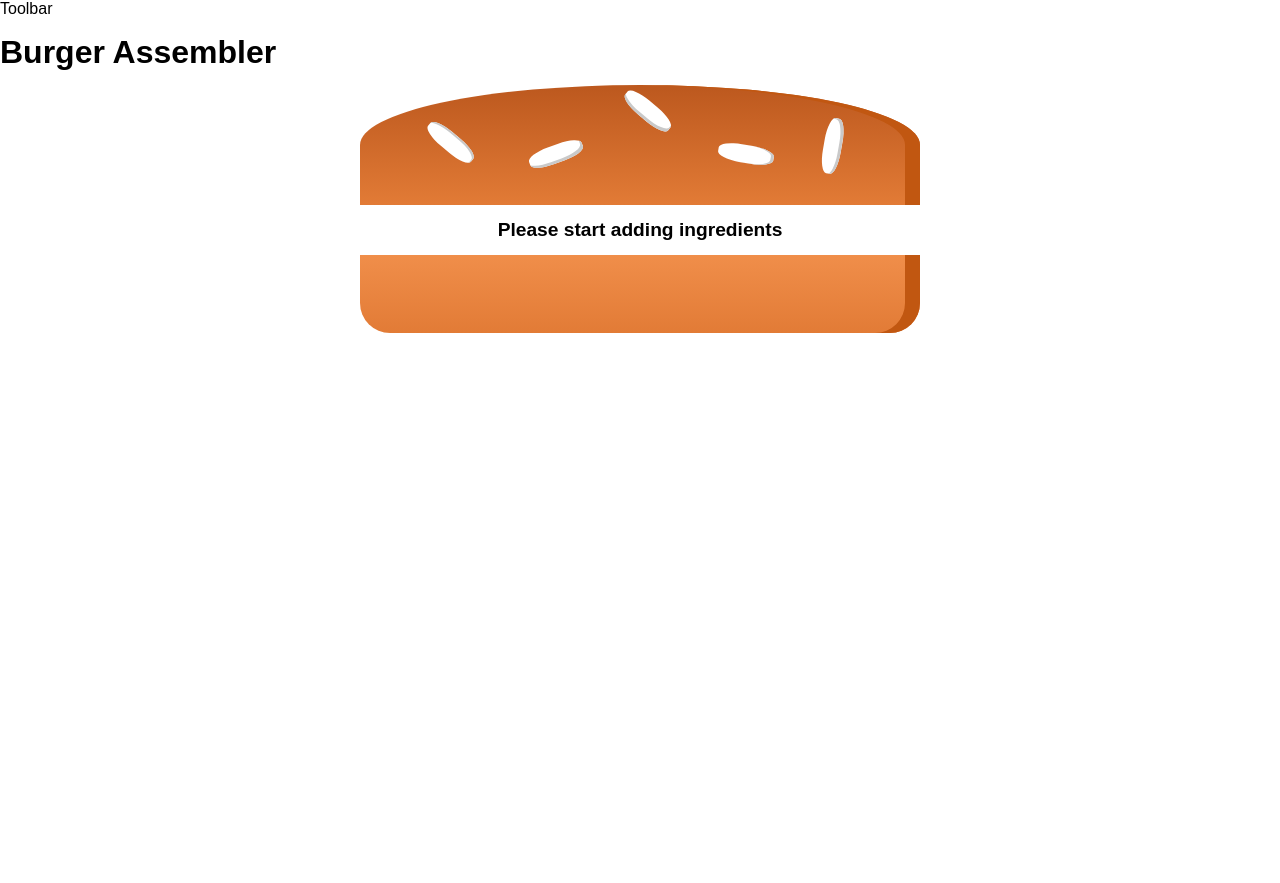
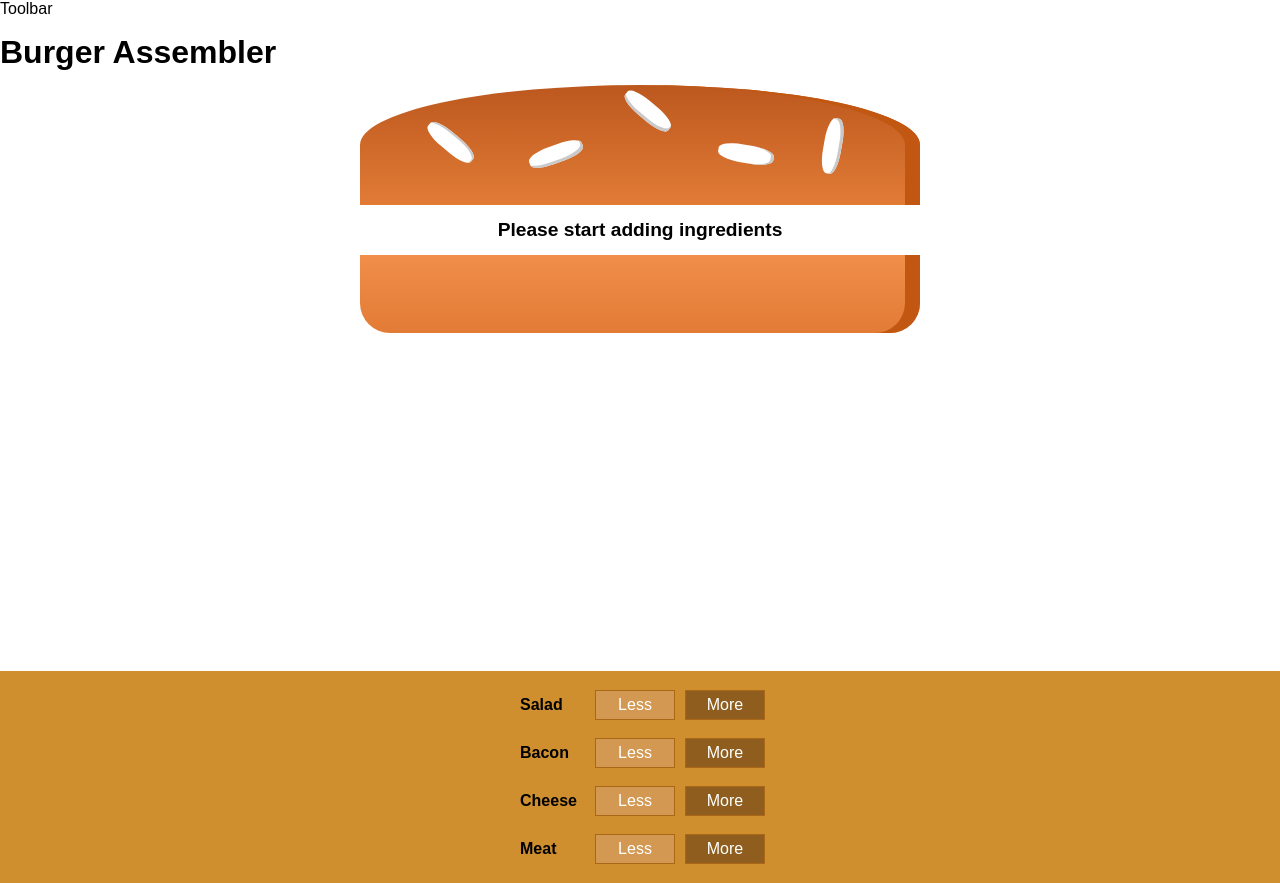
Before and after one commit to Rzublin/burger-assembler, a React (Create React App) app: page / in a window 1280 px wide. Before the commit the page ends 800 px from the top, so only its background shows below. Built offline with nearby package versions, Linux system fonts and the light colour scheme; a web font is replaced by a local one.

Commit message:
feat: add burger build controls

```diff
--- /dev/null
+++ b/src/components/Burger/BuildControls/BuildControl/BuildControl.js
@@ -0,0 +1,34 @@
+import React from "react";
+import styles from "./BuildControl.module.css";
+import PropTypes from "prop-types";
+
+function BuildControl({
+  label,
+  type,
+  addIngredientHandler,
+  removeIngredientHandler,
+}) {
+  return (
+    <div className={styles.BuildControl}>
+      <div className={styles.Label}>{label}</div>
+      <button
+        onClick={() => removeIngredientHandler(type)}
+        className={styles.Less}
+      >
+        Less
+      </button>
+      <button
+        onClick={() => addIngredientHandler(type)}
+        className={styles.More}
+      >
+        More
+      </button>
+    </div>
+  );
+}
+
+BuildControl.propTypes = {
+  label: PropTypes.string.isRequired,
+};
+
+export default BuildControl;
--- /dev/null
+++ b/src/components/Burger/BuildControls/BuildControl/BuildControl.module.css
@@ -0,0 +1,59 @@
+.BuildControl {
+  display: flex;
+  justify-content: space-between;
+  align-items: center;
+  margin: 5px 0;
+}
+
+.BuildControl button {
+  display: block;
+  font: inherit;
+  padding: 5px;
+  margin: 0 5px;
+  width: 80px;
+  border: 1px solid #aa6817;
+  cursor: pointer;
+  outline: none;
+}
+
+.BuildControl button:disabled {
+  background-color: #ac9980;
+  border: 1px solid #7e7365;
+  color: #ccc;
+  cursor: default;
+}
+
+.BuildControl button:hover:disabled {
+  background-color: #ac9980;
+  color: #ccc;
+  cursor: not-allowed;
+}
+
+.Label {
+  padding: 10px;
+  font-weight: bold;
+  font-family: "Noto Sans TC", sans-serif;
+  width: 80px;
+}
+
+.BuildControl .Less {
+  background-color: #d39952;
+  color: white;
+}
+
+.BuildControl .More {
+  background-color: #8f5e1e;
+  color: white;
+}
+
+.BuildControl .Less:hover,
+.BuildControl .Less:active {
+  background-color: #daa972;
+  color: white;
+}
+
+.BuildControl .More:hover,
+.BuildControl .More:active {
+  background-color: #99703f;
+  color: white;
+}
--- /dev/null
+++ b/src/components/Burger/BuildControls/BuildControls.js
@@ -0,0 +1,28 @@
+import React from "react";
+import styles from "./BuildControls.module.css";
+import BuildControl from "./BuildControl/BuildControl";
+
+const controls = [
+  { label: "Salad", type: "salad" },
+  { label: "Bacon", type: "bacon" },
+  { label: "Cheese", type: "cheese" },
+  { label: "Meat", type: "meat" },
+];
+
+function BuildControls({ addIngredientHandler, removeIngredientHandler }) {
+  return (
+    <div className={styles.BuildControls}>
+      {controls.map(({ label, type }) => (
+        <BuildControl
+          label={label}
+          type={type}
+          addIngredientHandler={addIngredientHandler}
+          removeIngredientHandler={removeIngredientHandler}
+          key={label}
+        />
+      ))}
+    </div>
+  );
+}
+
+export default BuildControls;
--- /dev/null
+++ b/src/components/Burger/BuildControls/BuildControls.module.css
@@ -0,0 +1,10 @@
+.BuildControls {
+  width: 100%;
+  background-color: #cf8f2e;
+  display: flex;
+  flex-flow: column;
+  align-items: center;
+  box-shadow: 0 2px 1px #ccc;
+  margin: auto;
+  padding: 10px 0;
+}
--- a/src/containers/BurgerBuilder/BurgerBuilder.js
+++ b/src/containers/BurgerBuilder/BurgerBuilder.js
@@ -1,5 +1,6 @@
-import React, { useState } from "react";
+import React, { Fragment, useState } from "react";
 import Burger from "../../components/Burger/Burger";
+import BuildControls from "../../components/Burger/BuildControls/BuildControls";
 
 function BurgerBuilder() {
   const [ingredients, setIngredients] = useState([
@@ -20,10 +21,33 @@ function BurgerBuilder() {
       quantity: 0,
     },
   ]);
+  const addIngredientHandler = (type) => {
+    const newIngredients = ingredients.map((ingredient) =>
+      ingredient.type === type
+        ? { ...ingredient, quantity: ingredient.quantity + 1 }
+        : ingredient
+    );
+    setIngredients(newIngredients);
+  };
+  const removeIngredientHandler = (type) => {
+    const newIngredients = ingredients.map((ingredient) =>
+      ingredient.type === type
+        ? {
+            ...ingredient,
+            quantity: ingredient.quantity > 0 ? ingredient.quantity - 1 : 0,
+          }
+        : ingredient
+    );
+    setIngredients(newIngredients);
+  };
   return (
-    <div>
+    <Fragment>
       <Burger ingredients={ingredients} />
-    </div>
+      <BuildControls
+        addIngredientHandler={addIngredientHandler}
+        removeIngredientHandler={removeIngredientHandler}
+      />
+    </Fragment>
   );
 }
 
```
